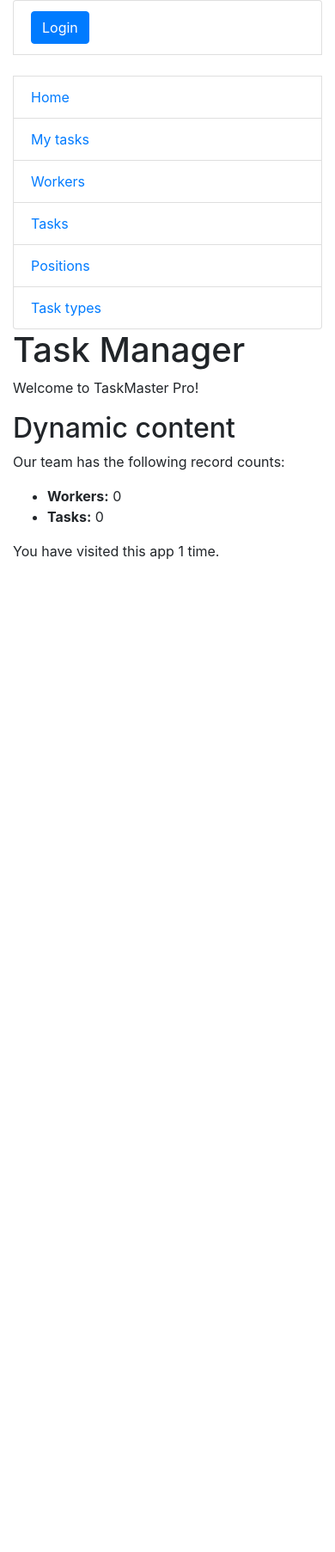
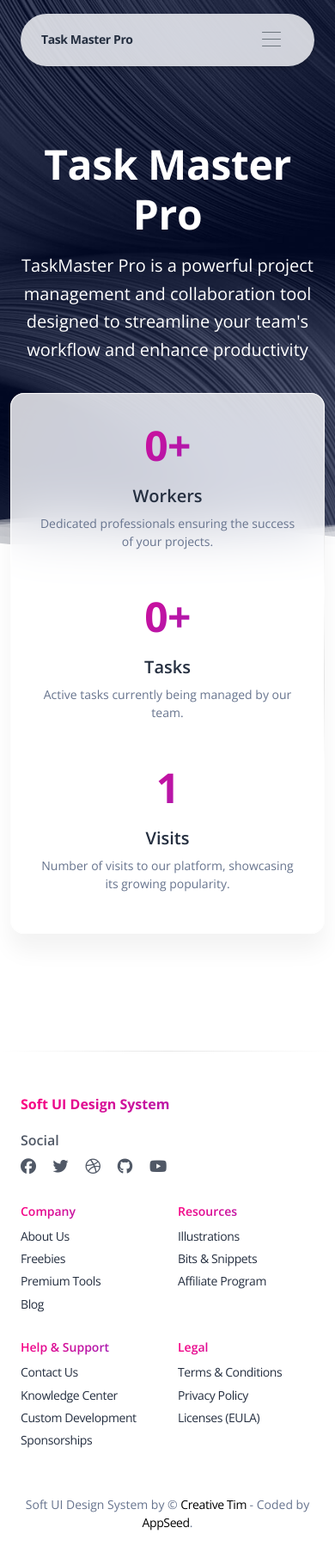
Before and after one commit to SpecializedBaby/task-master-pro, a Django app: page / in a window 390 px wide. Shown: the whole page at 86% size. Before the commit the page ends 651 px from the top, so only its background shows below. Run offline with Django 5.2, Linux system fonts and the light colour scheme; data that the repository does not hold is empty; some libraries are stand-ins or nearby versions.

Commit message:
feat: Update index.html to extend new base presentation template
- Updated `index.html` to extend `layouts/base-presentation.html`.
- Set up title block with "Presentation".
- Defined blocks for stylesheets and body class.
- Added header section with background image and project information.
- Implemented stats section with dynamic counting using CountUp.js.
- Included JavaScript files and initialization scripts for dynamic elements.

```diff
--- a/templates/task_manager/index.html
+++ b/templates/task_manager/index.html
@@ -1,17 +1,117 @@
-{% extends "base.html" %}
+{% extends 'layouts/base-presentation.html' %}
+
+{% block title %} Presentation {% endblock title %}
+
+<!-- Specific CSS goes HERE -->
+{% block stylesheets %}{% endblock stylesheets %}
+
+{% block body_class %} index-page {% endblock body_class %}
 
 {% block content %}
-    <h1>Task Manager</h1>
-    <p>Welcome to TaskMaster Pro!</p>
-    <h2>Dynamic content</h2>
-    <p>Our team has the following record counts:</p>
-    <ul>
-        <li><strong>Workers:</strong> {{ num_workers }}</li>
-        <li><strong>Tasks:</strong> {{ num_tasks }}</li>
-    </ul>
 
-    <p>You have visited this app
-        {{ num_visits }} time{{ num_visits|pluralize }}.
-    </p>
+  <header class="header-2">
+    <div class="page-header section-height-75 relative" style="background-image: url('{{ ASSETS_ROOT }}/img/curved-images/curved.jpg')">
+      <div class="container">
+        <div class="row">
+          <div class="col-lg-7 text-center mx-auto">
+            <h1 class="text-white pt-3 mt-n5">
+              <a class="text-white" target="_blank"
+                 href="https://appseed.us/ui-kit/soft-ui-design-system">Task Master Pro</a>
+            </h1>
+            <p class="lead text-white mt-3">
+              TaskMaster Pro is a powerful project management and collaboration tool designed to streamline your team's workflow and enhance productivity
+            </p>
+          </div>
+        </div>
+      </div>
+      <div class="position-absolute w-100 z-index-1 bottom-0">
+        <svg class="waves" xmlns="http://www.w3.org/2000/svg" xmlns:xlink="http://www.w3.org/1999/xlink" viewBox="0 24 150 40" preserveAspectRatio="none" shape-rendering="auto">
+          <defs>
+            <path id="gentle-wave" d="M-160 44c30 0 58-18 88-18s 58 18 88 18 58-18 88-18 58 18 88 18 v44h-352z" />
+          </defs>
+          <g class="moving-waves">
+            <use xlink:href="#gentle-wave" x="48" y="-1" fill="rgba(255,255,255,0.40" />
+            <use xlink:href="#gentle-wave" x="48" y="3" fill="rgba(255,255,255,0.35)" />
+            <use xlink:href="#gentle-wave" x="48" y="5" fill="rgba(255,255,255,0.25)" />
+            <use xlink:href="#gentle-wave" x="48" y="8" fill="rgba(255,255,255,0.20)" />
+            <use xlink:href="#gentle-wave" x="48" y="13" fill="rgba(255,255,255,0.15)" />
+            <use xlink:href="#gentle-wave" x="48" y="16" fill="rgba(255,255,255,0.95" />
+          </g>
+        </svg>
+      </div>
+    </div>
+  </header>
+  <section class="pt-3 pb-4" id="count-stats">
+    <div class="container">
+      <div class="row">
+        <div class="col-lg-9 z-index-2 border-radius-xl mt-n10 mx-auto py-3 blur shadow-blur">
+          <div class="row">
+            <div class="col-md-4 position-relative">
+              <div class="p-3 text-center">
+                <h1 class="text-gradient text-primary"><span id="state1" countTo="{{ num_workers }}">0</span>+</h1>
+                <h5 class="mt-3">Workers</h5>
+                <p class="text-sm">Dedicated professionals ensuring the success of your projects.</p>
+              </div>
+              <hr class="vertical dark">
+            </div>
+            <div class="col-md-4 position-relative">
+              <div class="p-3 text-center">
+                <h1 class="text-gradient text-primary"> <span id="state2" countTo="{{ num_tasks }}">0</span>+</h1>
+                <h5 class="mt-3">Tasks</h5>
+                <p class="text-sm">Active tasks currently being managed by our team.</p>
+              </div>
+              <hr class="vertical dark">
+            </div>
+            <div class="col-md-4">
+              <div class="p-3 text-center">
+                <h1 class="text-gradient text-primary" id="state3" countTo="{{ num_visits }}">0</h1>
+                <h5 class="mt-3">Visits</h5>
+                <p class="text-sm">Number of visits to our platform, showcasing its growing popularity.</p>
+              </div>
+            </div>
+          </div>
+        </div>
+      </div>
+    </div>
+  </section>
+{% endblock content %}
 
-{% endblock %}
+<!-- Specific JS goes HERE -->
+{% block javascripts %}
+
+  <script src="{{ ASSETS_ROOT }}/js/plugins/countup.min.js"></script>
+  <script src="{{ ASSETS_ROOT }}/js/plugins/choices.min.js"></script>
+  <script src="{{ ASSETS_ROOT }}/js/plugins/rellax.min.js"></script>
+  <script src="{{ ASSETS_ROOT }}/js/plugins/tilt.min.js"></script>
+  <script src="{{ ASSETS_ROOT }}/js/plugins/choices.min.js"></script>
+
+  <script src="https://maps.googleapis.com/maps/api/js?key=AIzaSyDTTfWur0PDbZWPr7Pmq8K3jiDp0_xUziI"></script>
+  <script src="{{ ASSETS_ROOT }}/js/soft-design-system.min.js?v=1.0.1" type="text/javascript"></script>
+  <script type="text/javascript">
+    if (document.getElementById('state1')) {
+      const countUp = new CountUp('state1', document.getElementById("state1").getAttribute("countTo"));
+      if (!countUp.error) {
+        countUp.start();
+      } else {
+        console.error(countUp.error);
+      }
+    }
+    if (document.getElementById('state2')) {
+      const countUp1 = new CountUp('state2', document.getElementById("state2").getAttribute("countTo"));
+      if (!countUp1.error) {
+        countUp1.start();
+      } else {
+        console.error(countUp1.error);
+      }
+    }
+    if (document.getElementById('state3')) {
+      const countUp2 = new CountUp('state3', document.getElementById("state3").getAttribute("countTo"));
+      if (!countUp2.error) {
+        countUp2.start();
+      } else {
+        console.error(countUp2.error);
+      };
+    }
+  </script>
+
+{% endblock javascripts %}
```
